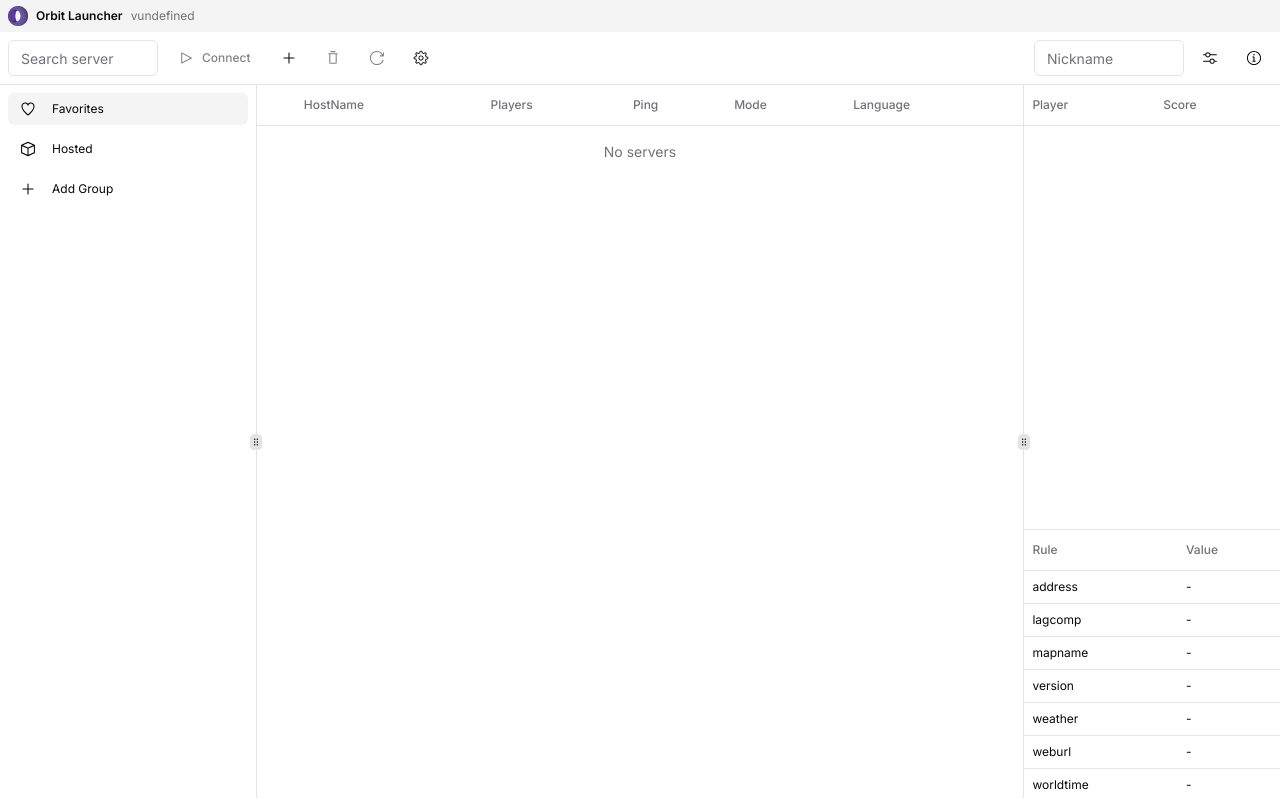
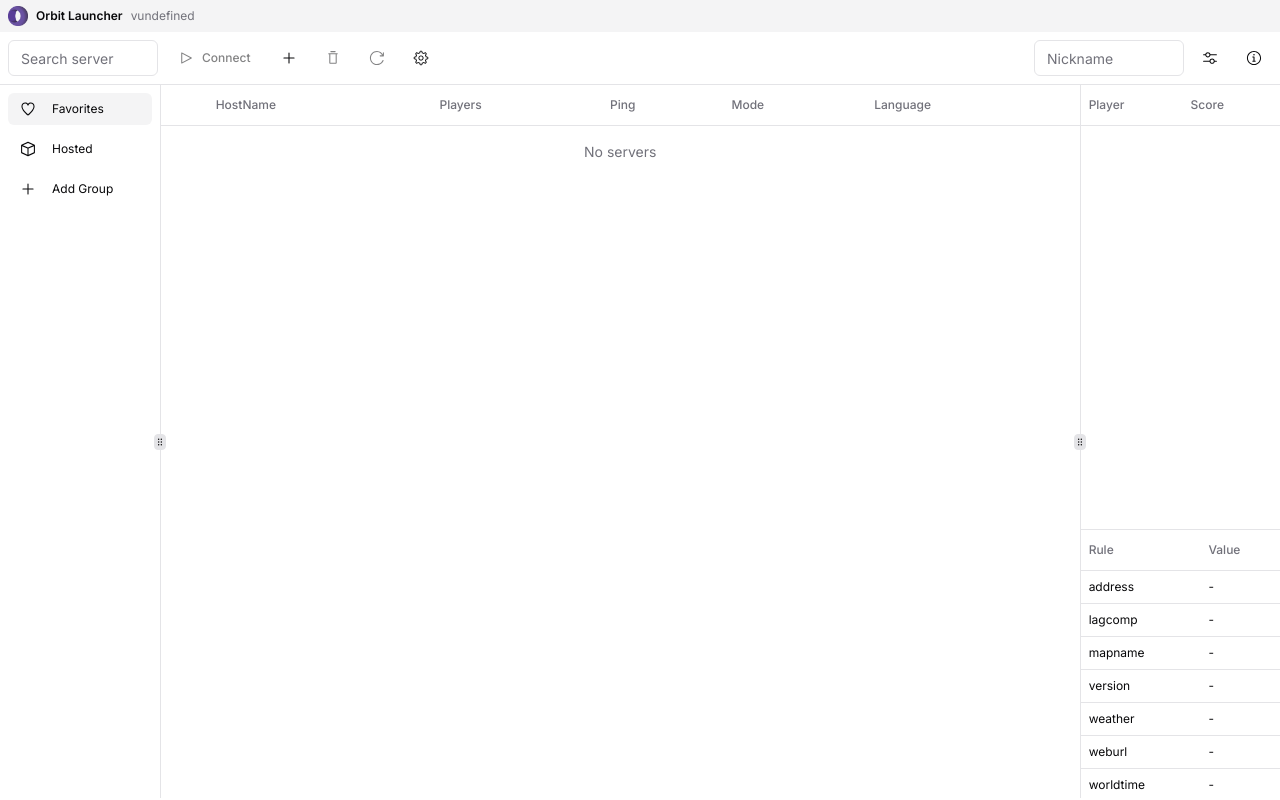
Before and after one commit to iorp-in/orbit, a Next.js app in the folder packages/ui/: page / in a window 1280 px wide. Built offline with nearby package versions, Linux system fonts and the light colour scheme.

Commit message:
refactor: resize

```diff
--- a/packages/ui/src/app/page.tsx
+++ b/packages/ui/src/app/page.tsx
@@ -15,21 +15,46 @@ import {
   ResizablePanel,
   ResizablePanelGroup,
 } from "@/components/ui/resizable";
+import useWidthPercentage from "@/lib/width";
 import React from "react";
-import { PanelGroupOnLayout } from "react-resizable-panels";
+import { ImperativePanelGroupHandle } from "react-resizable-panels";
 
 export default function Page() {
-  const onLayout: PanelGroupOnLayout = (layout) => {
-    layout;
-  };
+  const ref = React.createRef<ImperativePanelGroupHandle>();
+
+  const leftMinSize = useWidthPercentage(160, 0);
+  const rightMinSize = useWidthPercentage(200, 0);
+
+  const [windowResized, setWindowResized] = React.useState(false);
+
+  React.useEffect(() => {
+    const handleResize = () => {
+      setWindowResized(true);
+      setTimeout(() => {
+        setWindowResized(false);
+      }, 200);
+    };
+
+    // Listen for resize
+    window.addEventListener("resize", handleResize);
+
+    // Cleanup function to remove the event listener
+    return () => {
+      window.removeEventListener("resize", handleResize);
+    };
+  }, []);
 
   return (
     <div className="min-h-screen">
       <div className="border-b p-2 pt-10">
         <TopNav />
       </div>
-      <ResizablePanelGroup direction="horizontal" onLayout={onLayout}>
-        <ResizablePanel defaultSize={20}>
+      <ResizablePanelGroup direction="horizontal" ref={ref}>
+        <ResizablePanel
+          defaultSize={leftMinSize}
+          minSize={leftMinSize}
+          maxSize={windowResized ? leftMinSize : undefined}
+        >
           <Sidebar />
         </ResizablePanel>
         <ResizableHandle withHandle />
@@ -37,7 +62,11 @@ export default function Page() {
           <ServerList />
         </ResizablePanel>
         <ResizableHandle withHandle />
-        <ResizablePanel defaultSize={20}>
+        <ResizablePanel
+          defaultSize={rightMinSize}
+          minSize={rightMinSize}
+          maxSize={windowResized ? leftMinSize : undefined}
+        >
           <ServerInfo />
         </ResizablePanel>
       </ResizablePanelGroup>
--- /dev/null
+++ b/packages/ui/src/lib/width.ts
@@ -0,0 +1,38 @@
+"use client";
+
+import { useState, useEffect } from "react";
+
+const useWidthPercentage = (targetWidth: number, defaultPercent: number) => {
+  const [percentage, setPercentage] = useState<number>(0);
+
+  useEffect(() => {
+    const calculatePercentage = () => {
+      const screenWidth = window.innerWidth;
+
+      if (screenWidth > targetWidth) {
+        const percentageEquivalent = (targetWidth * 100) / screenWidth;
+        setPercentage(percentageEquivalent);
+      } else {
+        setPercentage(defaultPercent); // 20% as default if screen width is less than 200px * 1.2
+      }
+    };
+
+    // Initial calculation
+    calculatePercentage();
+
+    // Listen for resize events
+    const handleResize = () => {
+      calculatePercentage();
+    };
+    window.addEventListener("resize", handleResize);
+
+    // Cleanup function to remove the event listener
+    return () => {
+      window.removeEventListener("resize", handleResize);
+    };
+  }, [targetWidth, defaultPercent]);
+
+  return percentage;
+};
+
+export default useWidthPercentage;
```
